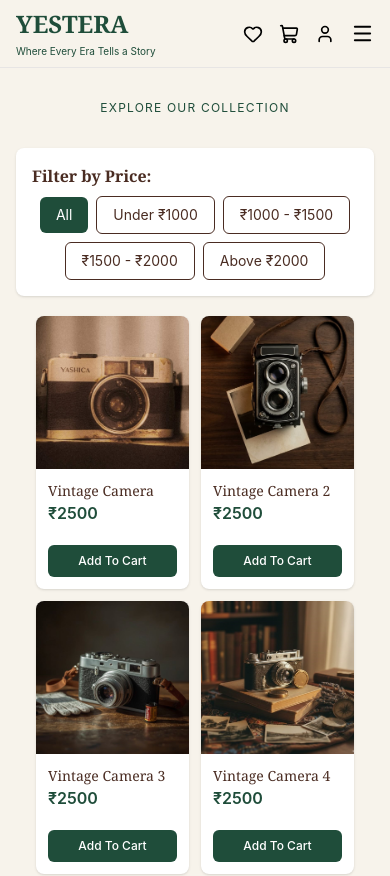
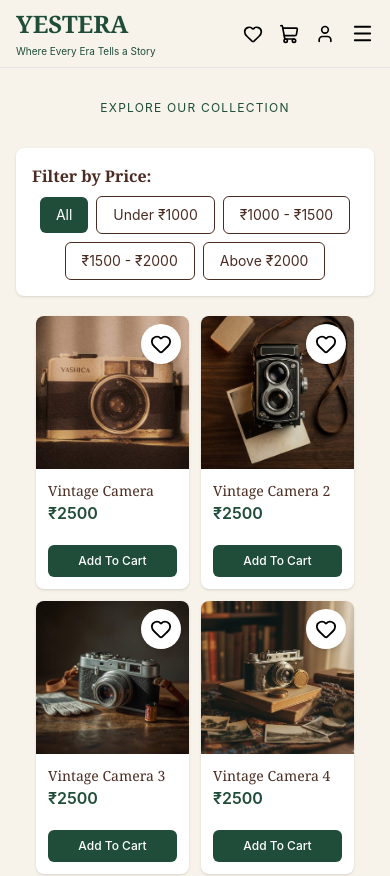
Before and after one commit to amnaliya/e-commerce, a React (Vite) app: page /shop in a window 390 px wide. Shown: the top 876 px of the page. Built offline with nearby package versions, Linux system fonts and the light colour scheme; data requests are answered from the project's data file.

Commit message:
just made all the pages responsive in different sizes

```diff
--- a/src/pages/productdetails.jsx
+++ b/src/pages/productdetails.jsx
@@ -9,6 +9,7 @@ import { toast} from "react-toastify";
 import { addcart } from "../services/cartservices";
 import { addtowishlist ,deleting} from "../services/wishlistservices";
 import { addwishlist,removefromwishlist } from "../redux/wishlistslice";
+import { Heart } from "lucide-react";
 
 
 
@@ -107,19 +108,15 @@ function Productdetails(){
         <img src={product.image} className="aspect-square w-full rounded-lg object-cover"/>
         <button
         onClick={handlewishlist}
-        className="absolute right-3 top-3 flex h-10 w-10 items-center justify-center rounded-full bg-white shadow-md transition hover:scale-110 sm:right-4 sm:top-4 sm:h-11 sm:w-1"
+        className="absolute right-3 top-3 flex h-10 w-10 items-center justify-center rounded-full bg-white shadow-md transition hover:scale-110 sm:right-4 sm:top-4 sm:h-11 sm:w-11"
     >
-        <span
-            className={`text-xl sm:text2xl${
-                wishlist.some(
-                    (item) => item.productId === product.id
-                )
-                    ? "text-red-500"
-                    : "text-gray-500"
-            }`}
-        >
-            ♥
-        </span>
+     <Heart
+    className={
+        wishlist.some((item) => item.productId === product.id)
+            ? "fill-red-500 text-red-500"
+            : "text-black"
+    }
+/>
     </button>
         </div>
 
--- a/src/pages/shop.jsx
+++ b/src/pages/shop.jsx
@@ -7,6 +7,9 @@ import { useContext } from "react";
 import {addtocart,increasing,decreasing,removing} from "../redux/cartslice"
 import { useDispatch,useSelector } from "react-redux";
 import { addcart } from "../services/cartservices";
+import { Heart } from "lucide-react";
+import { removefromwishlist,addwishlist,setwishlist } from "../redux/wishlistslice";
+import { addtowishlist,deleting,getwishlist } from "../services/wishlistservices";
 
 
 
@@ -16,6 +19,7 @@ function Shop(){
     const search=searchParams.get("search") || ""
     const navigate=useNavigate();
     const cart = useSelector((state) => state.cart.items);
+    const wishlist = useSelector((state) => state.wishlist.items);
     const userid=useSelector((state)=>state.auth.userid)
     const dispatch=useDispatch();
     const[products,setproducts]=useState([])
@@ -71,6 +75,44 @@ const handleaddcart=async(product)=>{
     console.log(error);
     toast.warning("failed to add to cart")
   }
+}
+
+const handlewishlist=async(product)=>{
+    if(!userid){
+        toast.warning("please login first");
+        navigate("/login");
+        return;
+    }
+    const existing=wishlist.find((value)=>value.productId===product.id)
+    if(existing){
+        try{
+            await deleting(existing.id);
+            dispatch(removefromwishlist(product.id))
+            toast.info("removed from wishlist")
+            return;
+        }
+        catch(error){
+            console.log(error);
+            toast.error("failed to remove from wishlist")
+        }
+    }
+    const wishlistitem={
+        userid:userid,
+        productId:product.id,
+        name:product.name,
+        price:product.price,
+        image:product.image
+    }
+    try{
+        const response=await addtowishlist(wishlistitem)
+        dispatch(addwishlist(response));
+        toast.success("added to wishlist")
+    }
+    catch(error){
+        console.log(error);
+        toast.error("failed to add to wishlist")
+    }
+
 }
     return (
         <>
@@ -152,7 +194,16 @@ const handleaddcart=async(product)=>{
             <div key={value.id} className="overflow-hidden rounded-lg bg-white shadow-sm">
             <Link to={`/product/${value.id}`}  key={value.id}
             className="block">
+
+                <div className="relative">
                 <img src={value.image} alt={value.name} className="aspect-square w-full object-cover" />
+                 <button onClick={(e) => {e.preventDefault();e.stopPropagation();
+                handlewishlist(value);}}
+                className="absolute right-2 top-2 flex h-10 w-10 items-center justify-center rounded-full bg-white shadow-md transition hover:scale-110 sm:right-3 sm:top-3 sm:h-11 sm:w-11">
+            <Heart size={22} className={ wishlist.some((item) => item.productId === value.id)
+                        ? "fill-red-500 text-red-500": "text-black"}/>
+        </button>
+    </div>
                 <div className="sm:p-5 p-3">
                 <h2 className="sm:font-lg line-clamp-2 text-sm font-serif text-[#4A2C22]  ">{value.name}</h2>
                 <p className="font-semibold text-[#1F4D3A] sm:text-base sm:mt-2">₹{value.price}</p>
```
